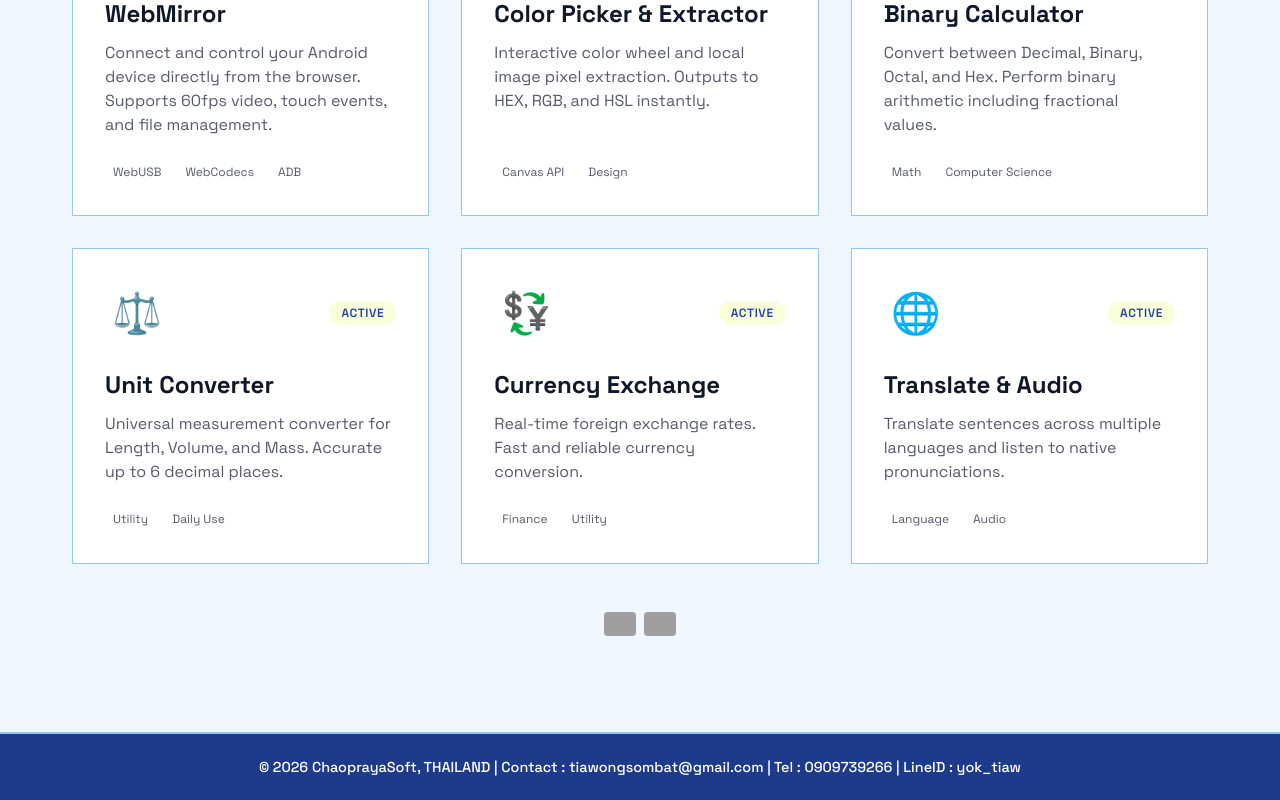
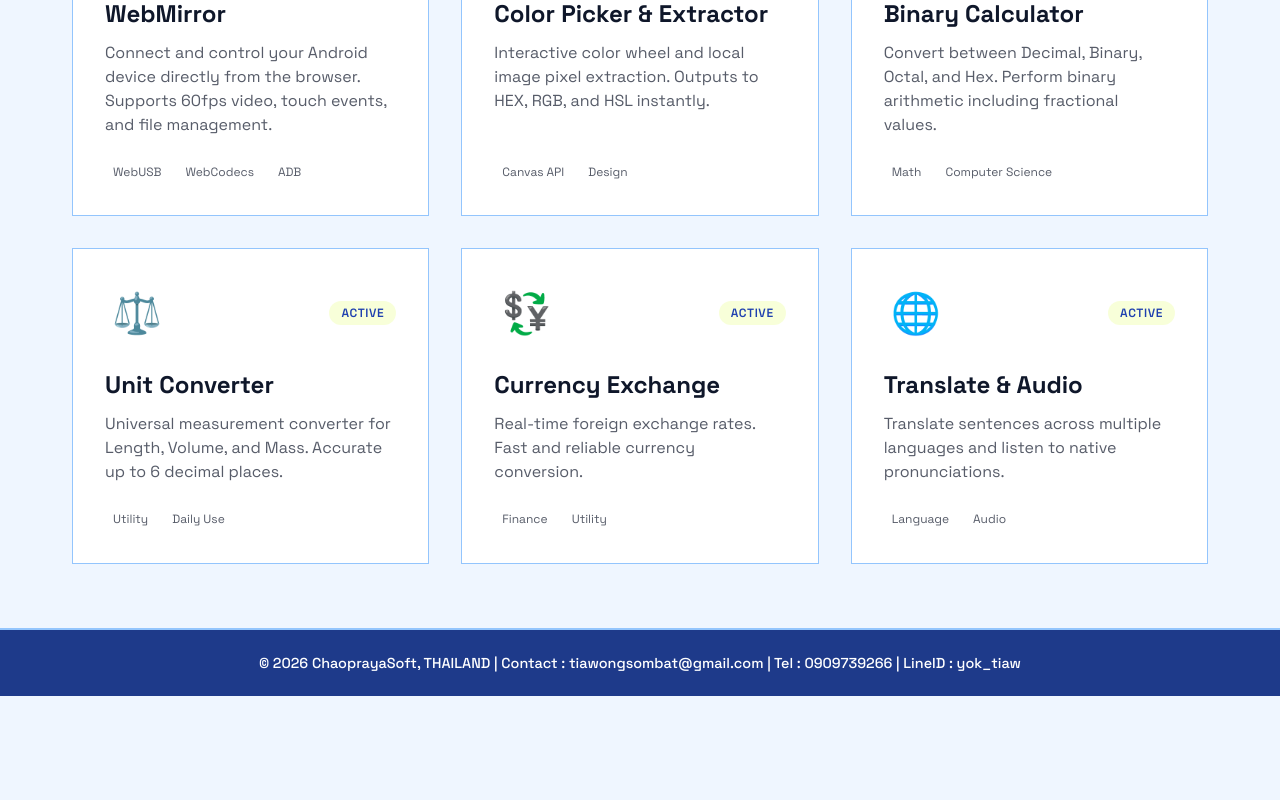
Before and after one commit to ChaoprayaSoft/GeneralMultiTools, a Next.js app: page / in a window 1280 px wide. Shown: the part 593-1393 px from the top of the page. After the commit the page ends 1289 px from the top, so only its background shows below. Built offline with nearby package versions, Linux system fonts and the light colour scheme; grey boxes are pictures that could not be loaded.

Commit message:
chore: remove manual visitor counters

```diff
--- a/src/app/page.tsx
+++ b/src/app/page.tsx
@@ -103,18 +103,6 @@ export default function Hub() {
           </Link>
         </div>
 
-        <div style={{ marginTop: '3rem', paddingBottom: '2rem', display: 'flex', justifyContent: 'center', gap: '0.5rem' }}>
-          <img
-            src="https://hits.sh/chaopraya-gmt-total.vercel.app.svg?label=TOTAL%20VISITS&color=3b82f6"
-            alt="Total Visits"
-            style={{ borderRadius: '4px', height: '24px' }}
-          />
-          <img
-            src="https://hits.sh/chaopraya-gmt-unique.vercel.app.svg?label=UNIQUE%20VISITORS&color=1e40af"
-            alt="Unique Visitors"
-            style={{ borderRadius: '4px', height: '24px' }}
-          />
-        </div>
       </main>
     </div>
   );
```
